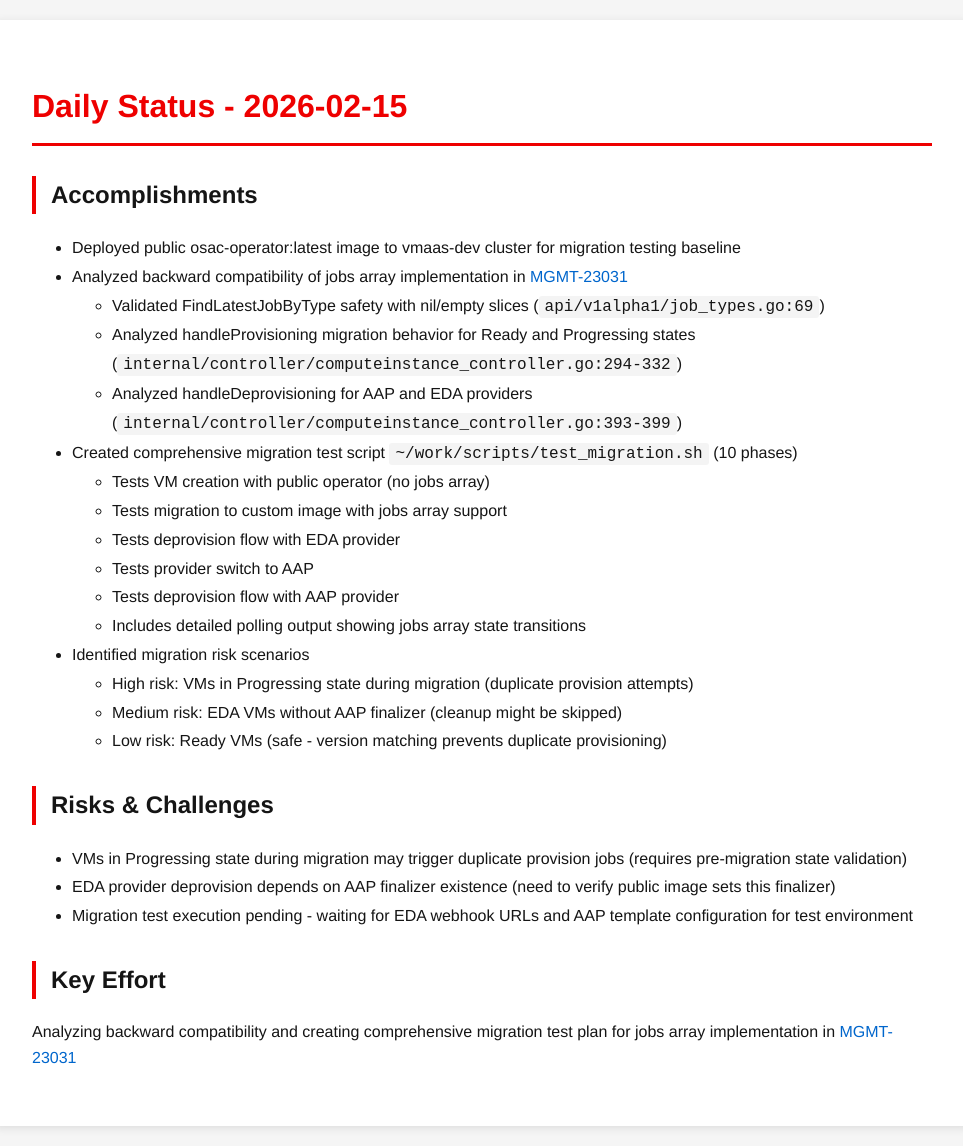
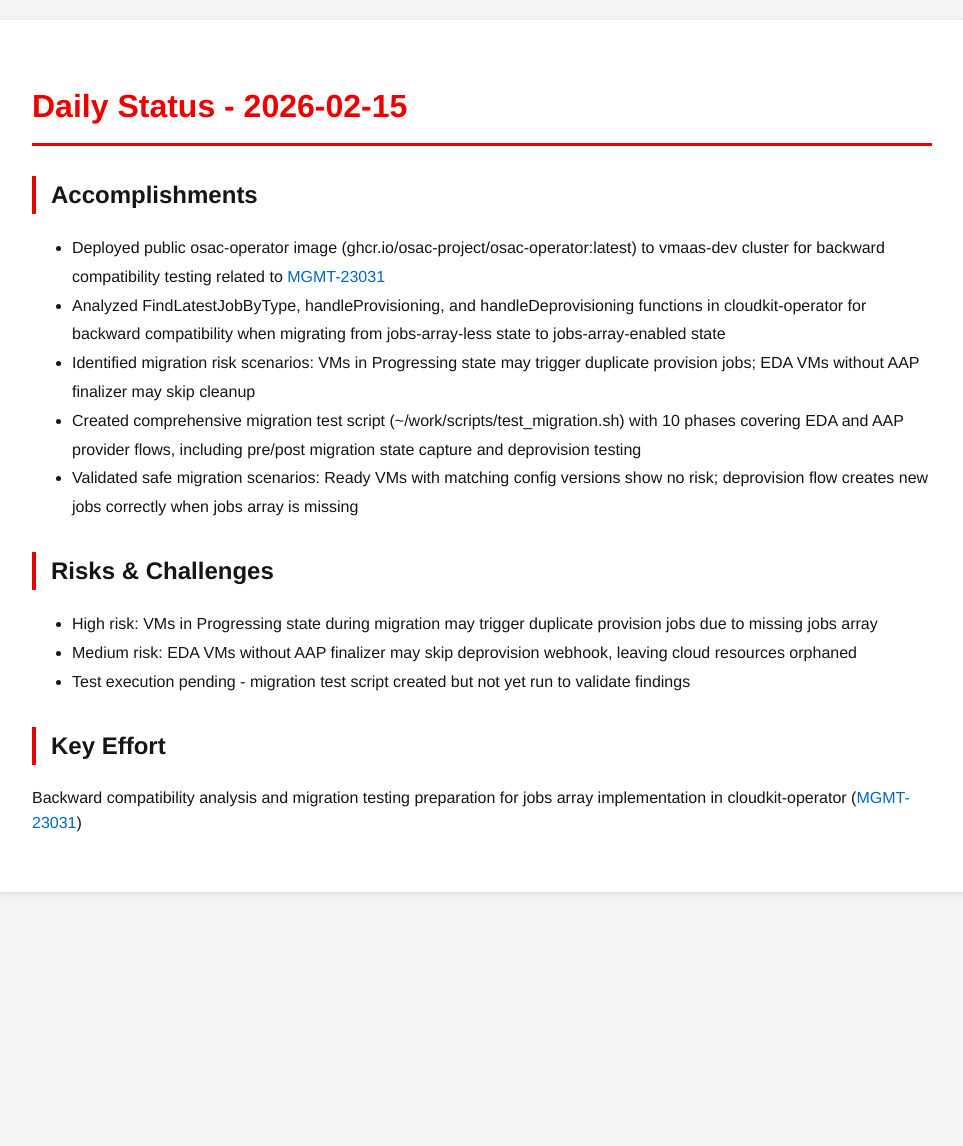
Before and after one commit to tzvatot/daily-status, a Jekyll site: the page built from 2026-02-15.md, in a window 1280 px wide. Shown: the whole page, without its empty margins (158-1121 px from the left). Built offline with Jekyll 4.4.1, drawn with Linux system fonts in a browser that asks for light colours; after the commit the page ends 912 px from its top, so only the background shows below that.

Commit message:
Daily status update - 2026-02-15

```diff
--- a/2026-02-15.md
+++ b/2026-02-15.md
@@ -7,27 +7,16 @@ date: 2026-02-15
 # Daily Status - 2026-02-15
 
 ## Accomplishments
-- Deployed public osac-operator:latest image to vmaas-dev cluster for migration testing baseline
-- Analyzed backward compatibility of jobs array implementation in [MGMT-23031](https://issues.redhat.com/browse/MGMT-23031)
-  - Validated FindLatestJobByType safety with nil/empty slices (`api/v1alpha1/job_types.go:69`)
-  - Analyzed handleProvisioning migration behavior for Ready and Progressing states (`internal/controller/computeinstance_controller.go:294-332`)
-  - Analyzed handleDeprovisioning for AAP and EDA providers (`internal/controller/computeinstance_controller.go:393-399`)
-- Created comprehensive migration test script `~/work/scripts/test_migration.sh` (10 phases)
-  - Tests VM creation with public operator (no jobs array)
-  - Tests migration to custom image with jobs array support
-  - Tests deprovision flow with EDA provider
-  - Tests provider switch to AAP
-  - Tests deprovision flow with AAP provider
-  - Includes detailed polling output showing jobs array state transitions
-- Identified migration risk scenarios
-  - High risk: VMs in Progressing state during migration (duplicate provision attempts)
-  - Medium risk: EDA VMs without AAP finalizer (cleanup might be skipped)
-  - Low risk: Ready VMs (safe - version matching prevents duplicate provisioning)
+- Deployed public osac-operator image (ghcr.io/osac-project/osac-operator:latest) to vmaas-dev cluster for backward compatibility testing related to [MGMT-23031](https://issues.redhat.com/browse/MGMT-23031)
+- Analyzed FindLatestJobByType, handleProvisioning, and handleDeprovisioning functions in cloudkit-operator for backward compatibility when migrating from jobs-array-less state to jobs-array-enabled state
+- Identified migration risk scenarios: VMs in Progressing state may trigger duplicate provision jobs; EDA VMs without AAP finalizer may skip cleanup
+- Created comprehensive migration test script (~/work/scripts/test_migration.sh) with 10 phases covering EDA and AAP provider flows, including pre/post migration state capture and deprovision testing
+- Validated safe migration scenarios: Ready VMs with matching config versions show no risk; deprovision flow creates new jobs correctly when jobs array is missing
 
 ## Risks & Challenges
-- VMs in Progressing state during migration may trigger duplicate provision jobs (requires pre-migration state validation)
-- EDA provider deprovision depends on AAP finalizer existence (need to verify public image sets this finalizer)
-- Migration test execution pending - waiting for EDA webhook URLs and AAP template configuration for test environment
+- High risk: VMs in Progressing state during migration may trigger duplicate provision jobs due to missing jobs array
+- Medium risk: EDA VMs without AAP finalizer may skip deprovision webhook, leaving cloud resources orphaned
+- Test execution pending - migration test script created but not yet run to validate findings
 
 ## Key Effort
-Analyzing backward compatibility and creating comprehensive migration test plan for jobs array implementation in [MGMT-23031](https://issues.redhat.com/browse/MGMT-23031)
+Backward compatibility analysis and migration testing preparation for jobs array implementation in cloudkit-operator ([MGMT-23031](https://issues.redhat.com/browse/MGMT-23031))
```
